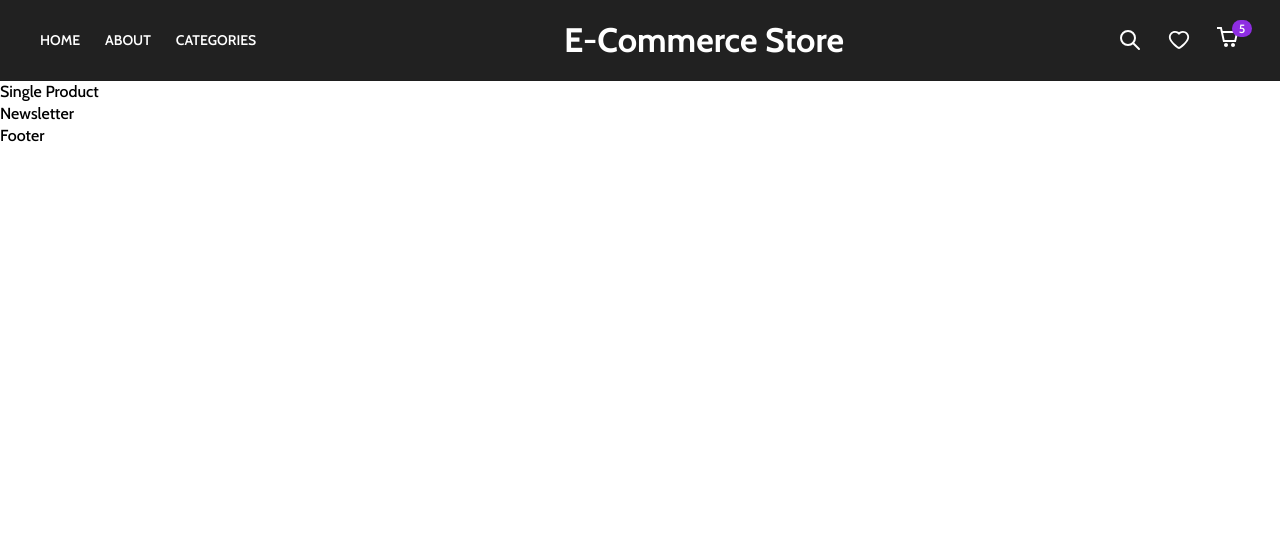
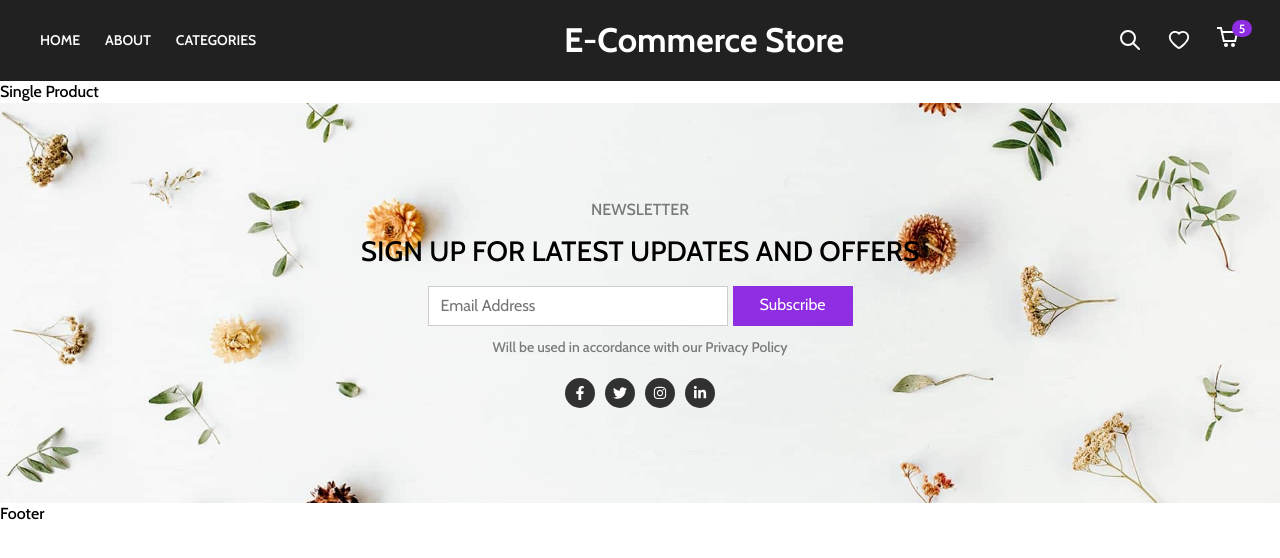
Before and after one commit to computeronaldo/E-Comm-App, a React (Create React App) app in the folder client/: page /product/1 in a window 1280 px wide. Shown: the top 558 px of the page. Built offline with nearby package versions, Linux system fonts and the light colour scheme.

Commit message:
feat: added newsletter section to homepage

```diff
--- a/client/src/components/Footer/Newsletter/Newsletter.jsx
+++ b/client/src/components/Footer/Newsletter/Newsletter.jsx
@@ -1,6 +1,42 @@
+import {
+  FaFacebookF,
+  FaTwitter,
+  FaInstagram,
+  FaLinkedinIn,
+} from "react-icons/fa";
+import NewsLetterImg from "../../../assets/newsletter-bg.jpeg";
 import "./Newsletter.scss";
+
 const Newsletter = () => {
-    return <div>Newsletter</div>;
+  return (
+    <div className="newsletter-section">
+      <div className="newsletter-content">
+        <span className="small-text">Newsletter</span>
+        <span className="big-text">Sign up for latest updates and offers</span>
+        <div className="form">
+          <input type="text" placeholder="Email Address" />
+          <button>Subscribe</button>
+        </div>
+        <div className="text">
+          Will be used in accordance with our Privacy Policy
+        </div>
+        <div className="social-icons">
+          <span className="icon">
+            <FaFacebookF size={14} />
+          </span>
+          <span className="icon">
+            <FaTwitter size={14} />
+          </span>
+          <span className="icon">
+            <FaInstagram size={14} />
+          </span>
+          <span className="icon">
+            <FaLinkedinIn size={14} />
+          </span>
+        </div>
+      </div>
+    </div>
+  );
 };
 
 export default Newsletter;
--- a/client/src/components/Footer/Newsletter/Newsletter.scss
+++ b/client/src/components/Footer/Newsletter/Newsletter.scss
@@ -1 +1,89 @@
 @import "../../../css-config/mixins.scss";
+
+.newsletter-section {
+    width: 100%;
+    height: 400px;
+    display: flex;
+    align-items: center;
+    background: #f9f9f9 url("../../../assets/newsletter-bg.jpeg");
+    background-position: center;
+    background-repeat: no-repeat;
+    background-size: cover;
+    .newsletter-content {
+        width: fit-content;
+        display: flex;
+        flex-direction: column;
+        align-items: center;
+        margin: 0 auto;
+        text-align: center;
+    }
+    .small-text {
+        margin-bottom: 15px;
+        text-transform: uppercase;
+        color: rgba(0, 0, 0, 0.5);
+    }
+    .big-text {
+        margin-bottom: 20px;
+        font-size: 22px;
+        line-height: 30px;
+        font-weight: 500;
+        text-transform: uppercase;
+        padding: 0 30px;
+        @include md {
+            font-size: 28px;
+        }
+    }
+    .form {
+        display: flex;
+        gap: 5px;
+        margin-bottom: 10px;
+        input {
+            width: 200px;
+            height: 40px;
+            border-radius: 0;
+            border: 1px solid rgba(0, 0, 0, 0.2);
+            padding: 0 12px;
+            font-size: 16px;
+            outline: none;
+            @include md {
+                width: 300px;
+            }
+        }
+        button {
+            border: 0;
+            outline: 0;
+            height: 40px;
+            width: 100px;
+            display: flex;
+            align-items: center;
+            justify-content: center;
+            cursor: pointer;
+            font-size: 16px;
+            color: white;
+            background-color: #8e2de2;
+            border-bottom: 3px solid #8e2de2;
+            @include md {
+                width: 120px;
+            }
+        }
+    }
+    .text {
+        margin-bottom: 20px;
+        font-size: 14px;
+        color:rgba(0, 0, 0, 0.5);
+    }
+    .social-icons {
+        display: flex;
+        gap: 10px;
+        .icon {
+            width: 30px;
+            height: 30px;
+            background-color: rgba(0, 0, 0, 0.8);
+            border-radius: 50%;
+            color: white;
+            display: flex;
+            align-items: center;
+            justify-content: center;
+        }
+    }
+}
```
